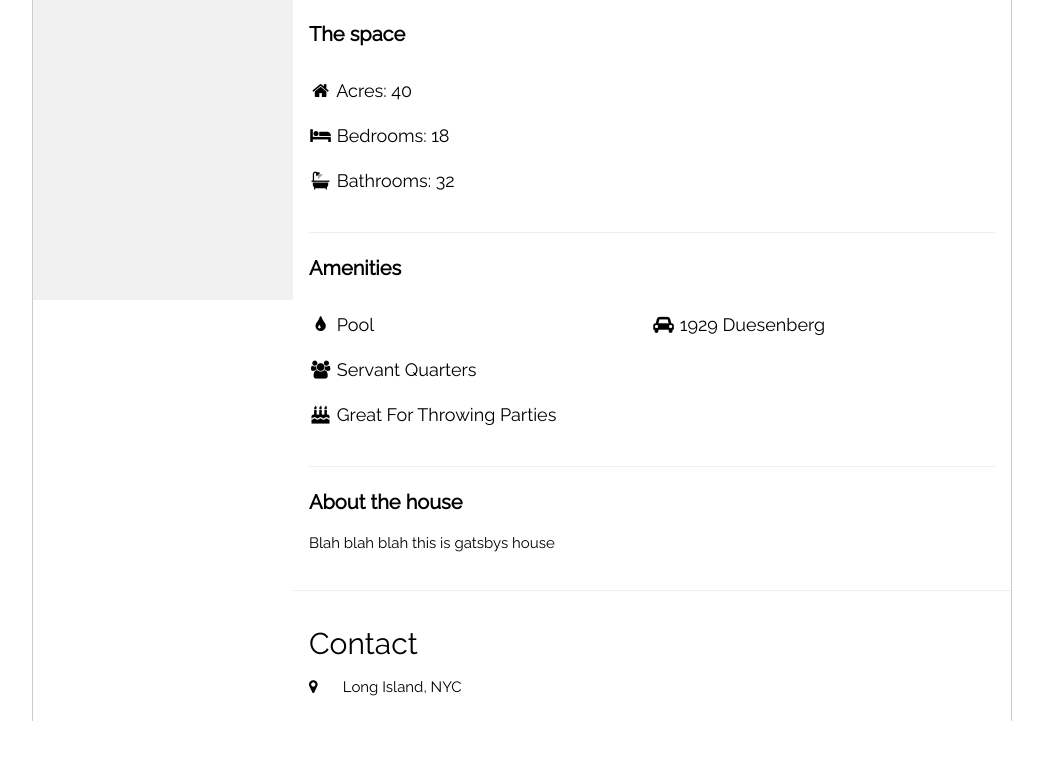
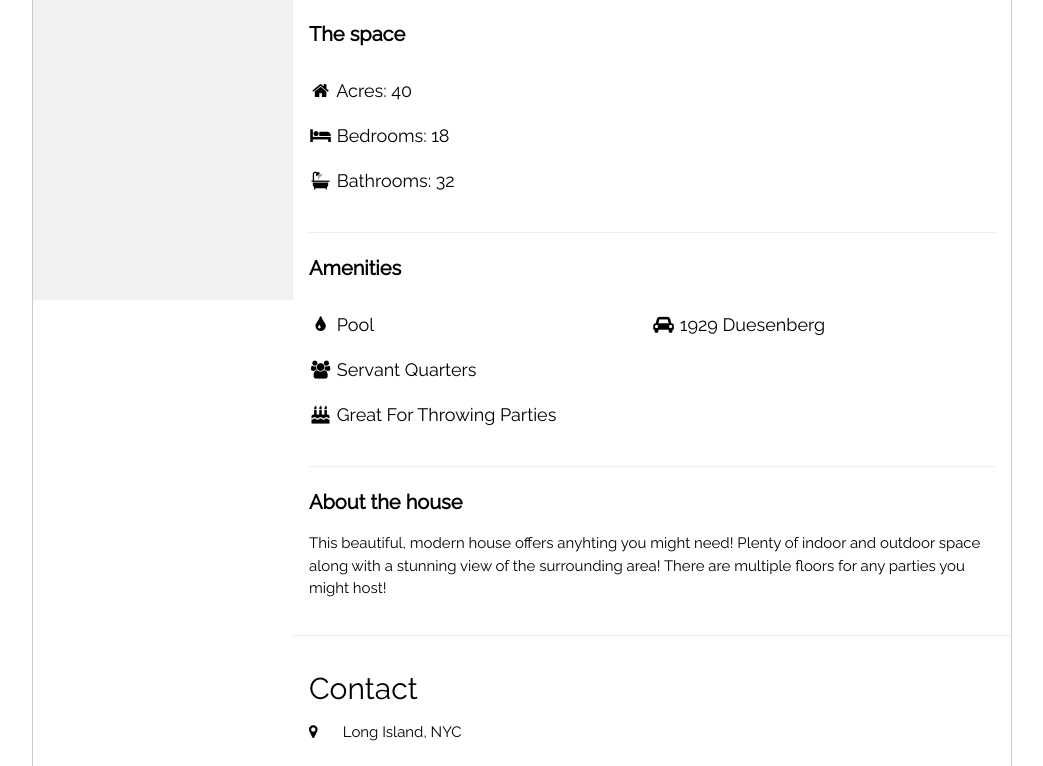
Before and after one commit to Rossb02/East-West-Egg-.github.io, a plain HTML site: page index.html in a window 1280 px wide. Shown: the part 500-1266 px from the top of the page, without its empty margins (118-1161 px from the left). Before the commit the page ends 1221 px from the top, so only its background shows below. Drawn offline with nearby package versions, Linux system fonts and the light colour scheme.

Commit message:
Update index.html

```diff
--- a/index.html
+++ b/index.html
@@ -133,7 +133,7 @@ body,h1,h2,h3,h4,h5,h6 {font-family: "Raleway", Arial, Helvetica, sans-serif}
 
 
     <h4><strong>About the house</strong></h4>
-    <p>Blah blah blah this is gatsbys house</p>
+    <p>This beautiful, modern house offers anyhting you might need! Plenty of indoor and outdoor space along with a stunning view of the surrounding area! There are multiple floors for any parties you might host!</p>
   </div>
   <hr>
 
```
